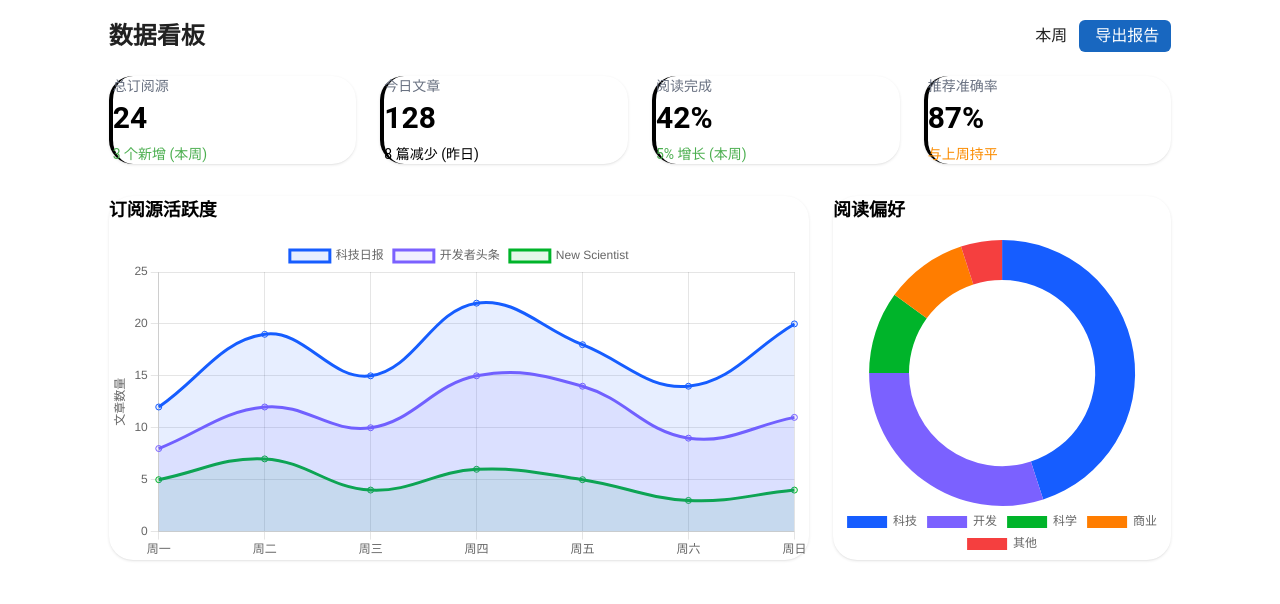
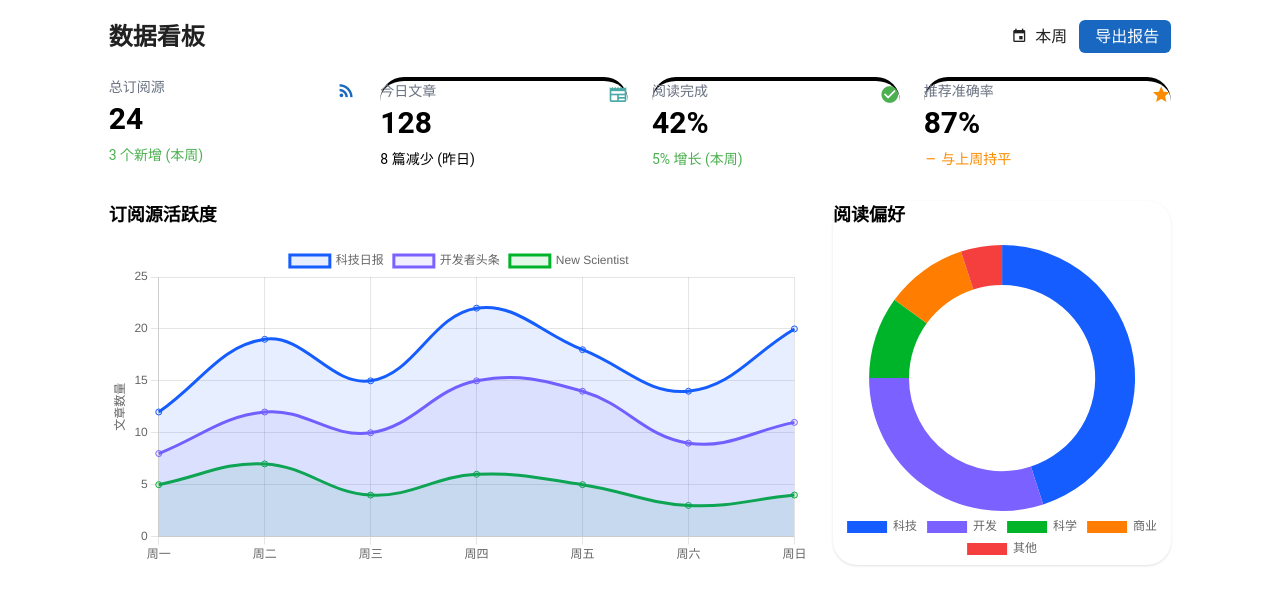
Before and after one commit to CaoMeiYouRen/rss-zero, a Nuxt app: page /dashboard in a window 1280 px wide. Shown: the top 604 px of the page. Built offline with nearby package versions, Linux system fonts and the light colour scheme.

Commit message:
feat(ui): 添加tailwind配置并更新dashboard样式
- 新增tailwind.config.js配置文件，定义颜色、阴影和过渡效果
- 将Font Awesome图标替换为Material Design Icons
- 优化卡片样式，添加悬停动画和阴影效果
- 恢复背景渐变样式并调整z-index

```diff
--- a/pages/dashboard.vue
+++ b/pages/dashboard.vue
@@ -11,7 +11,7 @@
                         </h2>
                         <div class="flex space-x-2">
                             <button class="bg-light hover:bg-gray-200 px-3 py-1 rounded-md text-dark transition-custom">
-                                <i class="fa fa-calendar mr-1" /> 本周
+                                <i class="mdi mdi-calendar mr-1" /> 本周
                             </button>
                             <button
                                 class="bg-primary hover:bg-primary/90 px-3 py-1 rounded-md text-white transition-custom"
@@ -23,7 +23,7 @@
 
                     <!-- 统计卡片 -->
                     <div class="gap-6 grid grid-cols-1 lg:grid-cols-4 mb-8 md:grid-cols-2">
-                        <div class="bg-white border-l-4 border-primary p-6 rounded-xl shadow-sm">
+                        <div class="bg-white  duration-300  hover:-translate-y-1  hover:shadow-custom-hover  p-5  rounded-xl  shadow-custom  transform  transition-all">
                             <div class="flex items-start justify-between">
                                 <div>
                                     <p class="text-gray-500 text-sm">
@@ -37,12 +37,12 @@
                                     </p>
                                 </div>
                                 <div class="bg-primary/10 p-3 rounded-lg">
-                                    <i class="fa fa-rss text-primary text-xl" />
+                                    <i class="mdi mdi-rss text-primary text-xl" />
                                 </div>
                             </div>
                         </div>
 
-                        <div class="bg-white border-l-4 border-secondary p-6 rounded-xl shadow-sm">
+                        <div class="bg-white border-secondary border-t-4 duration-300 hover:-translate-y-1 hover:shadow-custom-hover p-5 rounded-xl shadow-custom transform transition-all">
                             <div class="flex items-start justify-between">
                                 <div>
                                     <p class="text-gray-500 text-sm">
@@ -56,12 +56,12 @@
                                     </p>
                                 </div>
                                 <div class="bg-secondary/10 p-3 rounded-lg">
-                                    <i class="fa fa-newspaper-o text-secondary text-xl" />
+                                    <i class="mdi mdi-newspaper text-secondary text-xl" />
                                 </div>
                             </div>
                         </div>
 
-                        <div class="bg-white border-l-4 border-success p-6 rounded-xl shadow-sm">
+                        <div class="bg-white border-success border-t-4 duration-300 hover:-translate-y-1 hover:shadow-custom-hover p-5 rounded-xl shadow-custom transform transition-all">
                             <div class="flex items-start justify-between">
                                 <div>
                                     <p class="text-gray-500 text-sm">
@@ -75,12 +75,12 @@
                                     </p>
                                 </div>
                                 <div class="bg-success/10 p-3 rounded-lg">
-                                    <i class="fa fa-check-circle text-success text-xl" />
+                                    <i class="mdi mdi-check-circle text-success text-xl" />
                                 </div>
                             </div>
                         </div>
 
-                        <div class="bg-white border-l-4 border-warning p-6 rounded-xl shadow-sm">
+                        <div class="bg-white border-t-4 border-warning duration-300 hover:-translate-y-1 hover:shadow-custom-hover p-5 rounded-xl shadow-custom transform transition-all">
                             <div class="flex items-start justify-between">
                                 <div>
                                     <p class="text-gray-500 text-sm">
@@ -90,11 +90,11 @@
                                         87%
                                     </h3>
                                     <p class="mt-2 text-sm text-warning">
-                                        <i class="fa fa-minus" /> 与上周持平
+                                        <i class="mdi mdi-minus" /> 与上周持平
                                     </p>
                                 </div>
                                 <div class="bg-warning/10 p-3 rounded-lg">
-                                    <i class="fa fa-star text-warning text-xl" />
+                                    <i class="mdi mdi-star text-warning text-xl" />
                                 </div>
                             </div>
                         </div>
@@ -102,7 +102,7 @@
 
                     <!-- 图表区域 -->
                     <div class="gap-6 grid grid-cols-1 lg:grid-cols-3">
-                        <div class="bg-white lg:col-span-2 p-6 rounded-xl shadow-sm">
+                        <div class="bg-white duration-300 hover:shadow-custom-hover lg:col-span-2 p-5 rounded-xl shadow-custom transition-all">
                             <h3 class="font-semibold mb-4 text-lg">
                                 订阅源活跃度
                             </h3>
@@ -111,7 +111,7 @@
                             </div>
                         </div>
 
-                        <div class="bg-white p-6 rounded-xl shadow-sm">
+                        <div class="bg-white p-5 rounded-xl shadow">
                             <h3 class="font-semibold mb-4 text-lg">
                                 阅读偏好
                             </h3>
@@ -237,14 +237,14 @@ onMounted(() => {
     min-height: 100vh;
     padding: 20px 0;
 
-    // &__bg {
-    //     position: absolute;
-    //     inset: 0;
-    //     z-index: 0;
-    //     background: linear-gradient(135deg, #e3f0ff 0%, #f9fafe 100%);
-    //     width: 100vw;
-    //     height: 100vh;
-    //     pointer-events: none;
-    // }
+    &__bg {
+        position: absolute;
+        inset: 0;
+        z-index: -1;
+        background: linear-gradient(135deg, #e3f0ff 0%, #f9fafe 100%);
+        width: 100vw;
+        height: 100vh;
+        pointer-events: none;
+    }
 }
 </style>
--- /dev/null
+++ b/tailwind.config.js
@@ -0,0 +1,31 @@
+/** @type {import('tailwindcss').Config} */
+module.exports = {
+    content: [
+        './pages/**/*.{vue,js,ts}',
+        './components/**/*.{vue,js,ts}',
+        './layouts/**/*.vue',
+        './app.vue',
+    ],
+    theme: {
+        extend: {
+            colors: {
+                primary: '#165DFF',
+                secondary: '#7B61FF',
+                success: '#00B42A',
+                warning: '#FF7D00',
+                danger: '#F53F3F',
+                light: '#F2F3F5',
+                dark: '#1D2129',
+            },
+            boxShadow: {
+                custom: '0 4px 12px rgba(0, 0, 0, 0.05)',
+                'custom-hover': '0 8px 24px rgba(0, 0, 0, 0.1)',
+            },
+            transitionProperty: {
+                height: 'height',
+                spacing: 'margin, padding',
+            },
+        },
+    },
+    plugins: [],
+}
```
